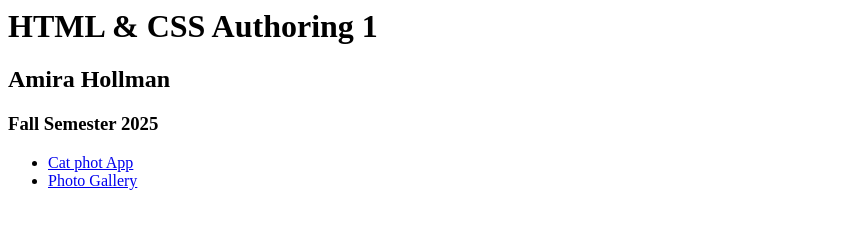
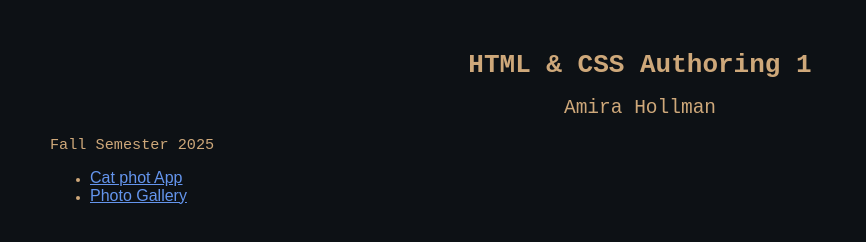
Before and after one commit to amirahollman/mctc-html-css1, a plain HTML site: page index.html in a window 1280 px wide. Shown: the whole page, without its empty margins (0-866 px from the left). Drawn offline with Linux system fonts and the light colour scheme.

Commit message:
Update index.html
added css

```diff
--- a/index.html
+++ b/index.html
@@ -1,11 +1,48 @@
 <html lang="en">
   <head>
     <title>HTML & CSS Authoring 1</title>
+
+
+<style>
+    body {
+        background-color: rgb(13, 17, 21);
+        font-family:monospace;
+        color:rgb(206, 168, 122);
+        margin: 50px;
+    }
+    h1 {
+        font-weight: 3000;
+        text-align: center;
+
+    }
+
+    h2 {
+        font-weight: lighter;
+        text-align: center;
+    }
+    h3{
+        font-weight:lighter;
+    }
+
+    a:link,
+    a:visited {
+        color:cornflowerblue;
+        font-family:Arial, Helvetica, sans-serif;
+    }
+a:hover {
+    color: darkorange;
+    text-decoration: none;
+}
+</style>
+
   </head>
   <body>
+
     <h1>HTML & CSS Authoring 1</h1>
-    <h2>Amira Hollman</h2>
+     <div> <h2>Amira Hollman</h2>
+        <div class="divider"></div>
     <h3>Fall Semester 2025</h3>
+
     <ul>
       <li><a href="catphotoapp/index.html">Cat phot App</a> </li>
       <li><a href="gallery/index.html">Photo Gallery</a> </li>
```
